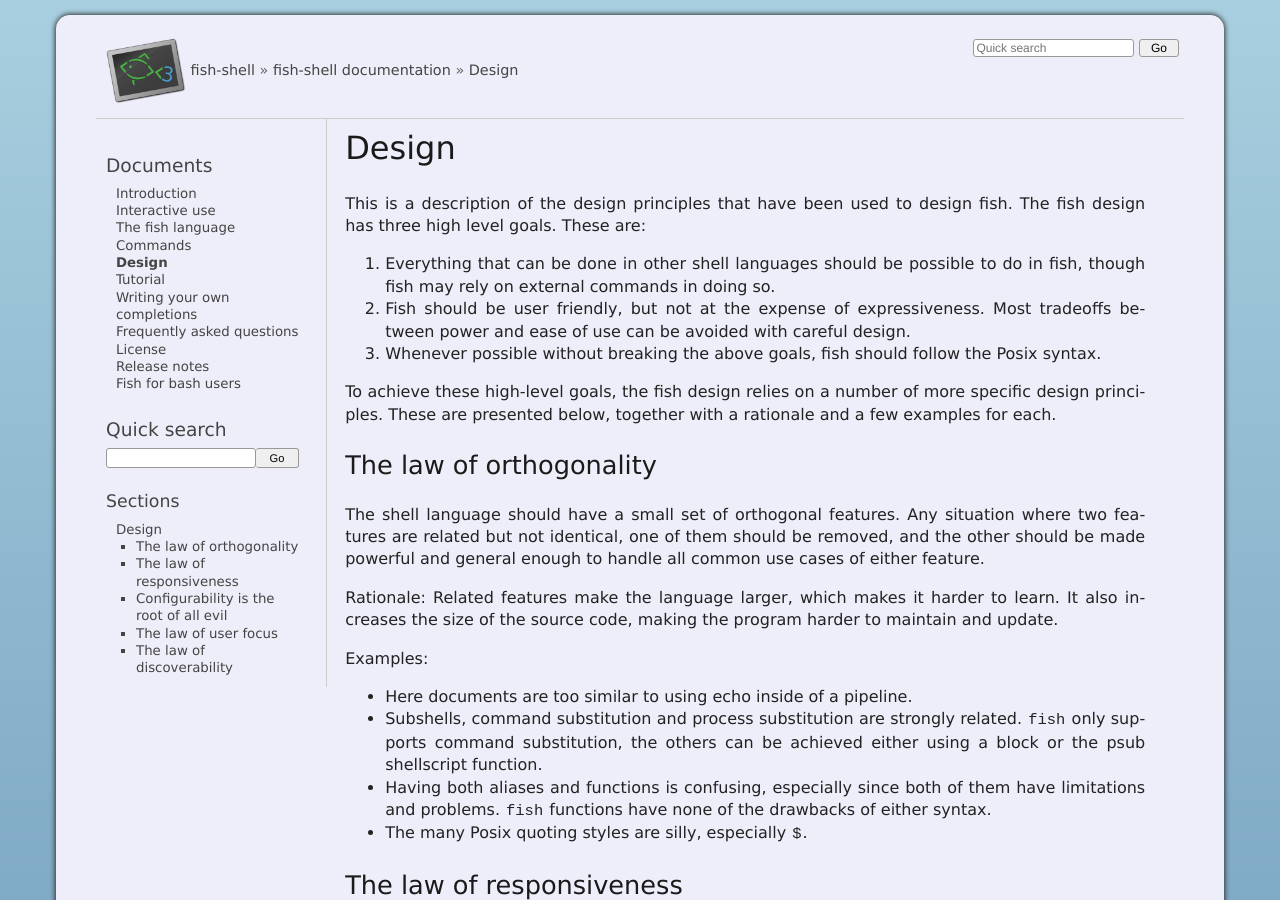
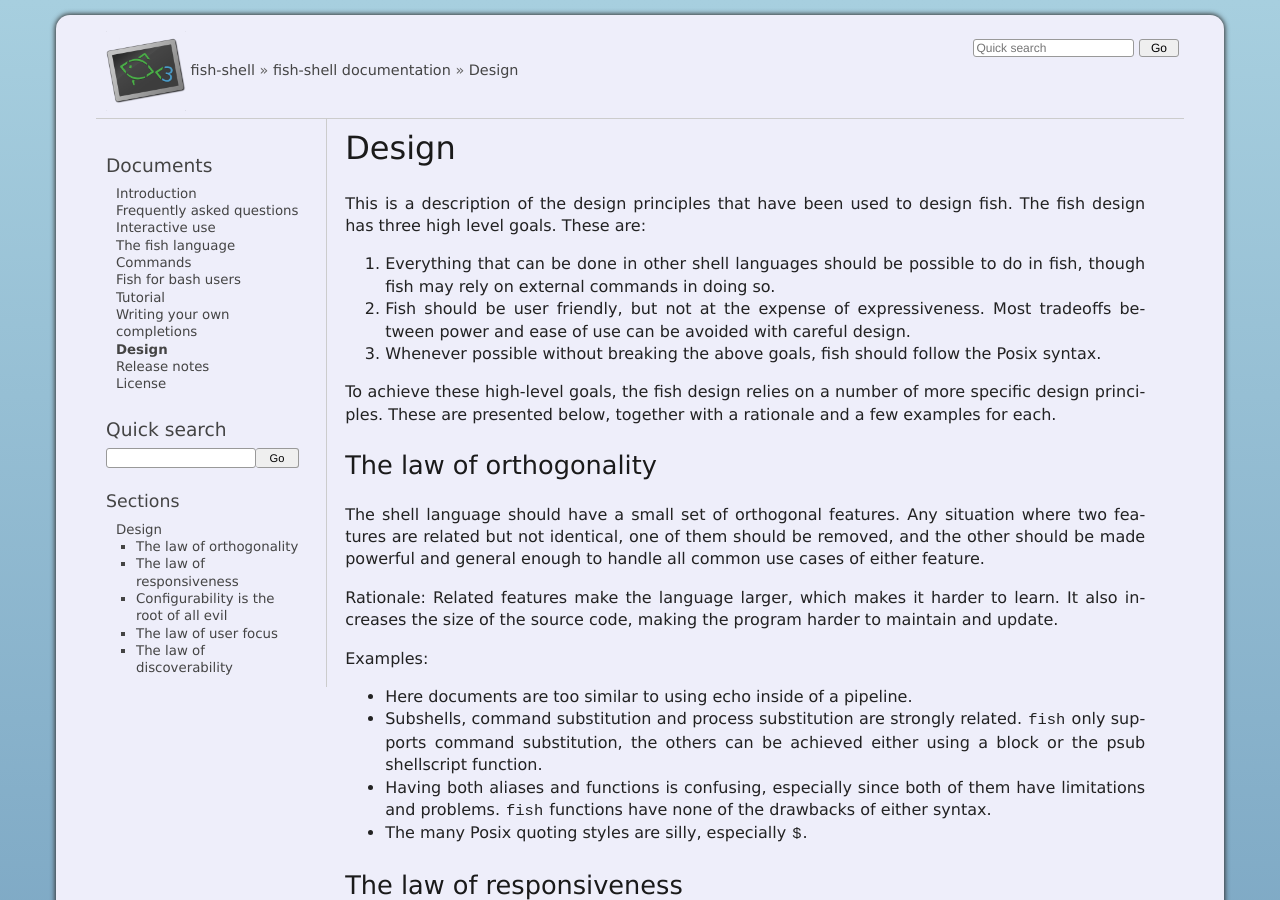
Before and after one commit to andreiborisov/dash-fish, a Sphinx documentation site: the page built from source/design.rst, in a window 1280 px wide and 900 px high. Built offline with Sphinx 7.4.7, drawn with Linux system fonts in a browser that asks for light colours; the version number could not be read and is left out.

Commit message:
docs: Reorder ToC
Roughly the order I expect these to be used in.

```diff
--- a/source/index.rst
+++ b/source/index.rst
@@ -241,13 +241,13 @@
    :maxdepth: 1
 
    self
+   faq
    interactive
    language
    commands
-   design
+   fish_for_bash_users
    tutorial
    completions
-   faq
+   design
+   relnotes
    license
-   relnotes
-   fish_for_bash_users
```
